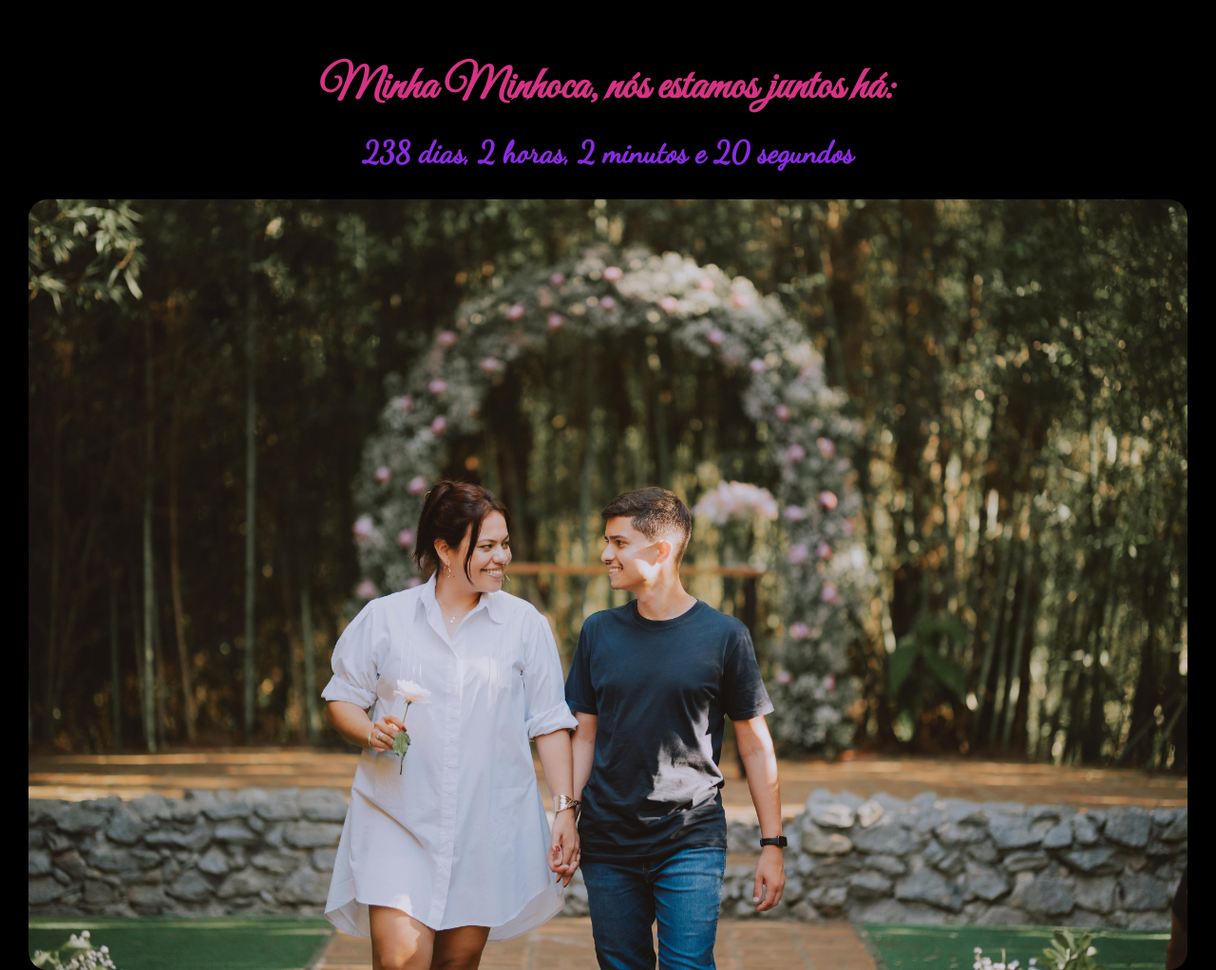
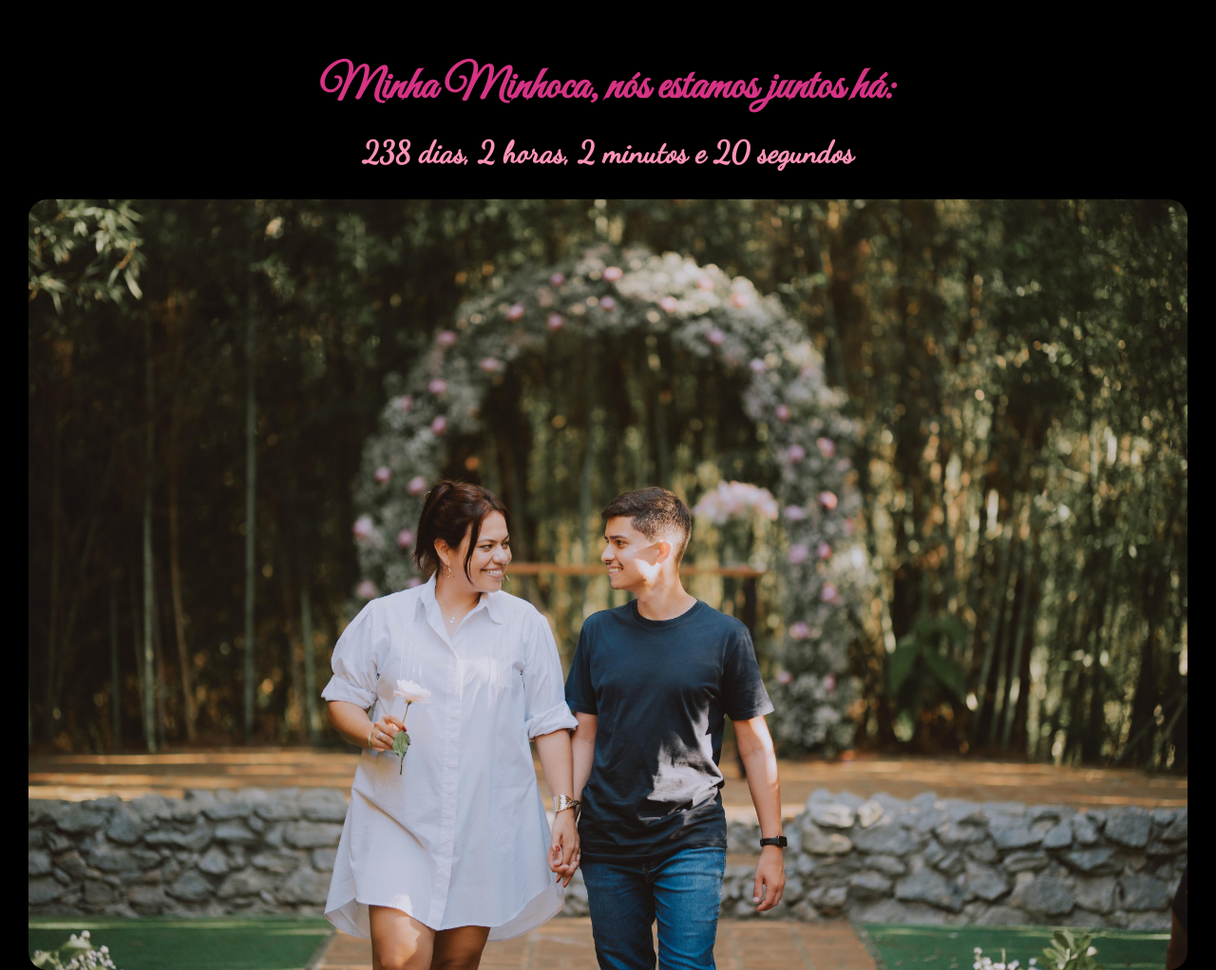
Before and after one commit to JosueVicente1709/Contador-do-Amor, a plain HTML site: page index.html in a window 1280 px wide. Shown: the whole page at 95% size. Drawn offline with Linux system fonts and the light colour scheme.

Commit message:
Update index.html

```diff
--- a/index.html
+++ b/index.html
@@ -27,7 +27,7 @@
     .contador {
       font-family: 'Dancing Script', cursive;
       font-size: 2em;
-      color: #8a2be2;
+      color: #ff94b5;
       font-weight: bold;
       margin-top: 10px;
     }
```
